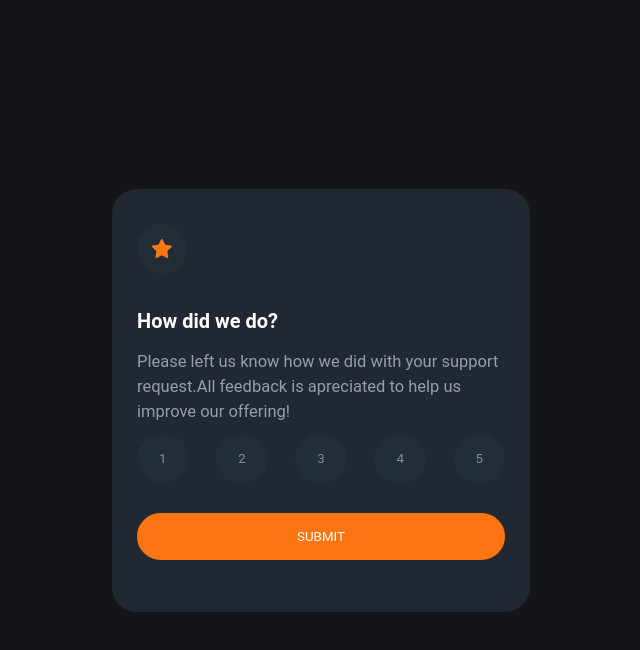
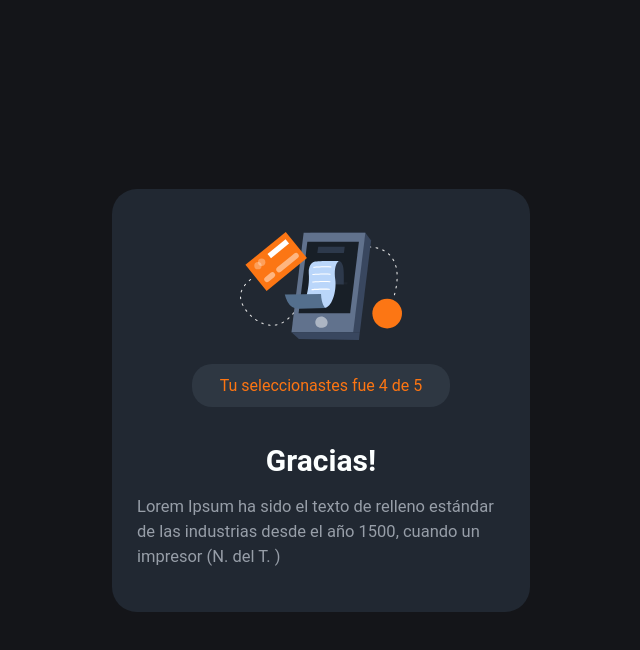
Before and after one commit to joseDEVELO/Calificacion-con-js, a plain HTML site: page interactive-rating-component-main/index.html in a window 1280 px wide. Both pictures are taken after a click on the button "SUBMIT". Shown: the whole page, without its empty margins (319-959 px from the left). Drawn offline with Linux system fonts and the light colour scheme.

Commit message:
22/06/23

```diff
--- a/interactive-rating-component-main/css/style.css
+++ b/interactive-rating-component-main/css/style.css
@@ -21,6 +21,23 @@ body{
     margin: 0 30px;
     gap: 20px;
 }
+.contenedor2{
+    text-align: center;
+    display: flex;
+    flex-direction: column;
+    justify-content:center;
+    align-items: center;
+    display: none;
+}
+
+.Insignia{
+    background-color: hsl(213, 18%, 22%);
+    border-radius: 20px;
+    color: #FD7512;
+    padding: 12px;
+    width: 70%;
+
+}
 .star{
     width: 50px;
     height: 50px;
@@ -41,10 +58,23 @@ margin-top: 35px;
 .texto h2{
     color: #FCFFFF;
     margin-top: 16px;
-    font-size: 20px;
+    font-size: 30px;
 
 }
 .texto p{
+    color: #979EA8;
+    text-align: left;
+    margin-top: 16px;
+    line-height: 25px;
+    font-size: 16.5px;
+}
+.texto2 h2{
+    color: #FCFFFF;
+    margin-top: 16px;
+    font-size: 30px;
+    text-align: center;
+}
+.texto2 p{
     color: #979EA8;
     text-align: left;
     margin-top: 16px;
--- a/interactive-rating-component-main/index.html
+++ b/interactive-rating-component-main/index.html
@@ -10,7 +10,8 @@
 </head>
 
 <body>
-  <div class="contenedor">
+  <!-- contenedor #1 -->
+  <div class="contenedor contenedor1">
 
     <div class="star"></div>
     <div class="texto">
@@ -32,6 +33,20 @@
 
     </div>
   </div>
+  <!-- Contenedor #2 -->
+  <div class="contenedor contenedor2">
+    <div class="Imagen">
+      <img src="/images/illustration-thank-you.svg" alt="">
+    </div>
+    <div class="Insignia">
+      <p>Tu seleccionastes fue 4 de 5</p>
+    </div>
+    <div class="texto2">
+      <h2>Gracias!</h2>
+      <p>Lorem Ipsum ha sido el texto de relleno estándar de las industrias desde el año 1500, cuando un impresor (N. del T. )
+      </p>
+    </div>
+  </div>
   <script src="/javascript/index.js"></script>
 </body>
 
--- a/interactive-rating-component-main/javascript/index.js
+++ b/interactive-rating-component-main/javascript/index.js
@@ -1,9 +1,10 @@
-/* const numeros = document.querySelector("li");
+const btn = document.querySelector(".boton button");
+const ocultar = document.querySelector(".contenedor1");
+const show = document.querySelector(".contenedor2")
 
-numeros.forEach(i => {
-    i.addEventListener("click", clicklista);
-    function clicklista(){
-       i.classList.add('active')
-    }
-});
- */
+btn.addEventListener("click", ocultarContenedor)
+function ocultarContenedor(){
+    console.log(ocultar);
+ocultar.style.display = "none"
+show.style.display = "flex"
+};
```
